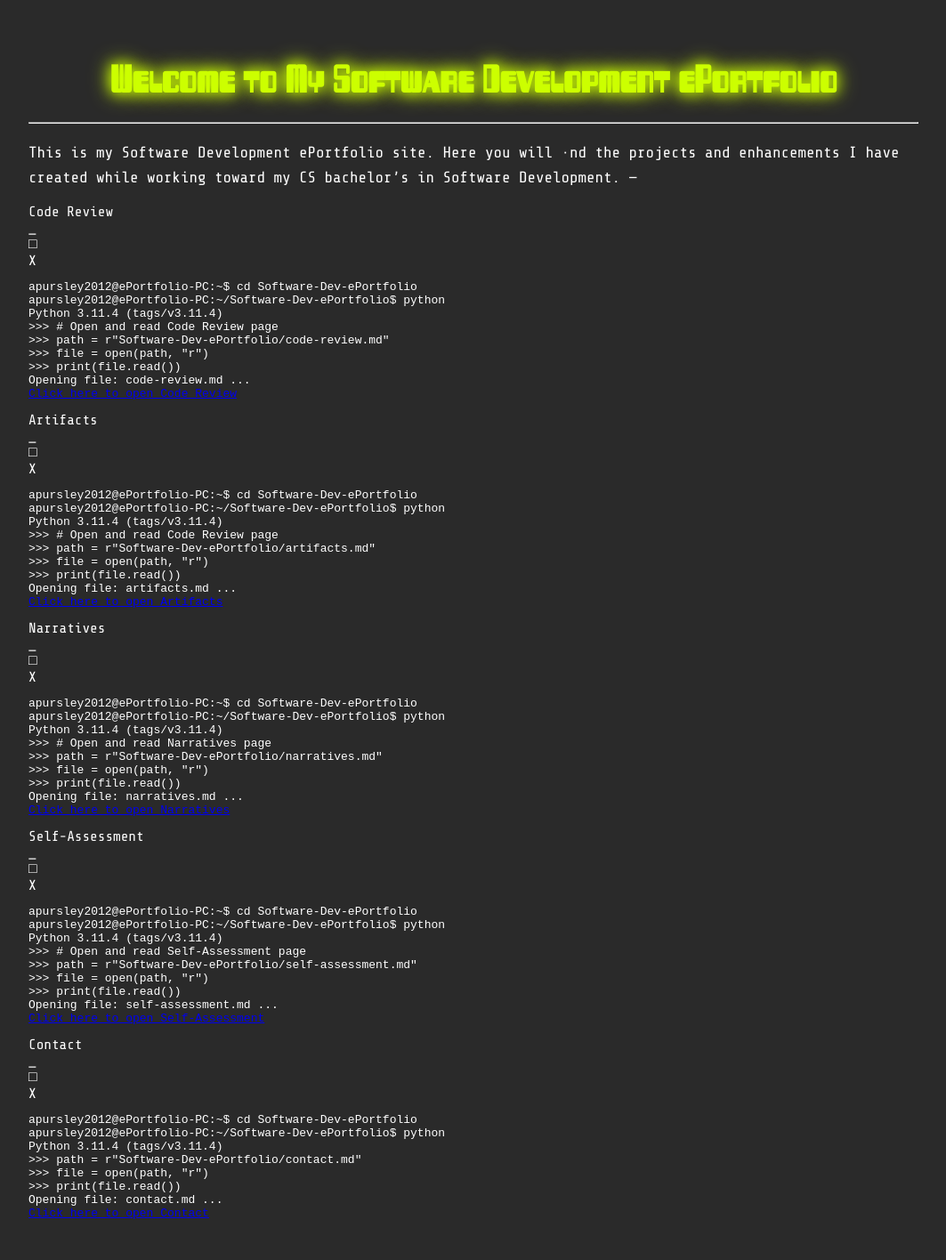
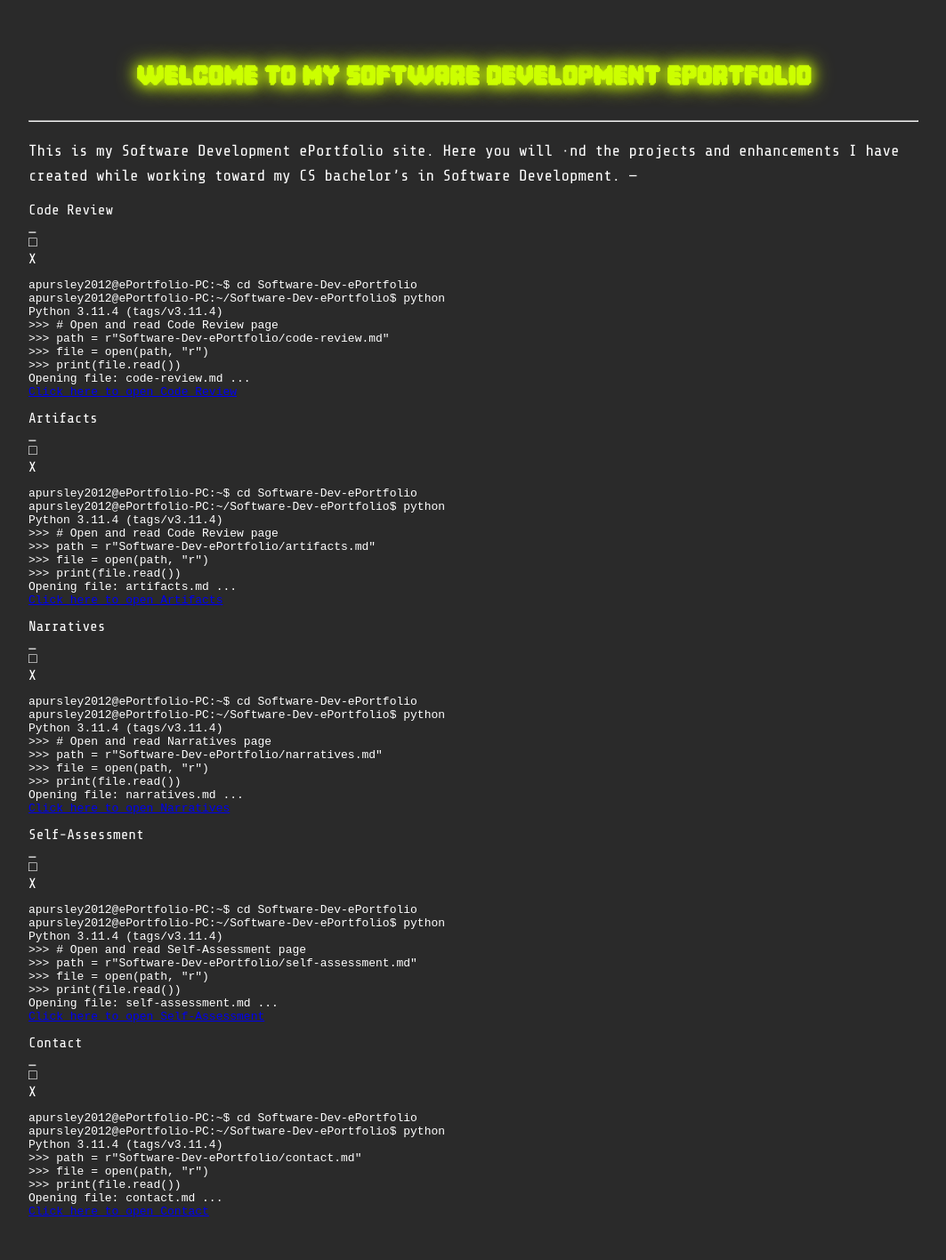
Before and after one commit to apursley2012/Software-Dev-ePortfolio, a Jekyll site: the page built from index.md, in a window 1280 px wide. Shown: the whole page at 89% size, without its empty margins (108-1171 px from the left). Built offline with Jekyll 4.4.1, drawn with Linux system fonts in a browser that asks for light colours.

Commit message:
Update style.css

```diff
--- a/assets/css/style.css
+++ b/assets/css/style.css
@@ -17,7 +17,7 @@ main {
 
 h1, h2, h3 {
   color: #ccff00;
-  font-family: '256 Bytes', monospace;
+  font-family: 'PixelGame', monospace;
   text-align: center;
   /* Enhanced glow for headers */
   text-shadow: 0 0 15px #ccff00, 0 0 25px #ccff00;
```
